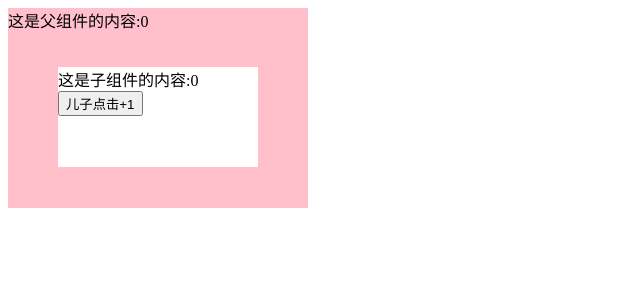
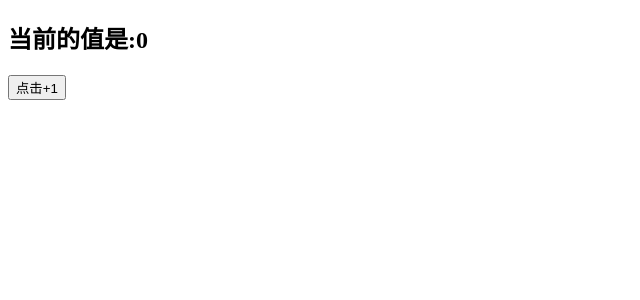
Before and after one commit to xu-jing119/react, a React (Create React App) app: page / in a window 1280 px wide. Shown: the top 300 px of the page, without its empty margins (0-640 px from the left). Built offline with nearby package versions, Linux system fonts and the light colour scheme.

Commit message:
兄弟传值

```diff
--- a/src/index.js
+++ b/src/index.js
@@ -350,43 +350,93 @@ import "./index.css";
 
 
 
-// 组件之间相互传值 子向父传值
-class Parents extends React.Component {
-  state = {
-    count: 0
-  };
-  getSonCount = param => {
-    console.log(param);
+// // 组件之间相互传值 子向父传值
+// class Parents extends React.Component {
+//   state = {
+//     count: 0
+//   };
+//   getSonCount = param => {
+//     console.log(param);
+//     this.setState({
+//       count: param
+//     });
+//   };
+//   render() {
+//     return (
+//       <div className="parents">
+//         <div>这是父组件的内容:{this.state.count}</div>
+//         <Child myFn={this.getSonCount} />
+//       </div>
+//     );
+//   }
+// }
+// class Child extends React.Component {
+//   state = {
+//     sonCount: 0
+//   };
+//   sonClick = () => {
+//       this.setState({
+//         sonCount:this.state.sonCount+1
+//       })
+//     this.props.myFn(this.state.sonCount)
+//   };
+//   render() {
+//     return (
+//       <div className="son">
+//         <div>这是子组件的内容:{this.state.sonCount}</div>
+//         <button onClick={this.sonClick}>儿子点击+1</button>
+//       </div>
+//     );
+//   }
+// }
+// ReactDOM.render(<Parents />, document.getElementById("root"));
+
+
+
+// 组件之间相互传值 兄弟传值
+class Parents extends React.Component{
+    state={
+        count:0
+    }
+    isChild=(data)=>{
         this.setState({
-      count: param
-    });
-  };
-  render() {
-    return (
-      <div className="parents">
-        <div>这是父组件的内容:{this.state.count}</div>
-        <Child myFn={this.getSonCount} />
+            count:data
+        })
+    }
+    render(){
+        return(
+            <div>
+                <Child1 isCount={this.state.count} />
+                <Child2 getChild={this.isChild}/>
             </div>
-    );
+        )
     }
 }
-class Child extends React.Component {
-  state = {
-    sonCount: 0
-  };
-  sonClick = () => {
+class Child1 extends React.Component{
+    render(){
+        return(
+            <div>
+               <h2>当前的值是:{this.props.isCount}</h2>
+            </div>
+        )
+    }
+}
+class Child2 extends React.Component{
+    state={
+        sonCount:1
+    }
+    isClick=()=>{
         this.setState({
             sonCount:this.state.sonCount+1
         })
-    this.props.myFn(this.state.sonCount)
-  };
-  render() {
-    return (
-      <div className="son">
-        <div>这是子组件的内容:{this.state.sonCount}</div>
-        <button onClick={this.sonClick}>儿子点击+1</button>
+        this.props.getChild(this.state.sonCount)
+    }
+    render(){
+        return(
+            <div>
+                <button onClick={this.isClick}>点击+1</button>
             </div>
-    );
+        )
     }
 }
 ReactDOM.render(<Parents />, document.getElementById("root"));
```
Lines whose indentation alone changed are shown as unchanged.
